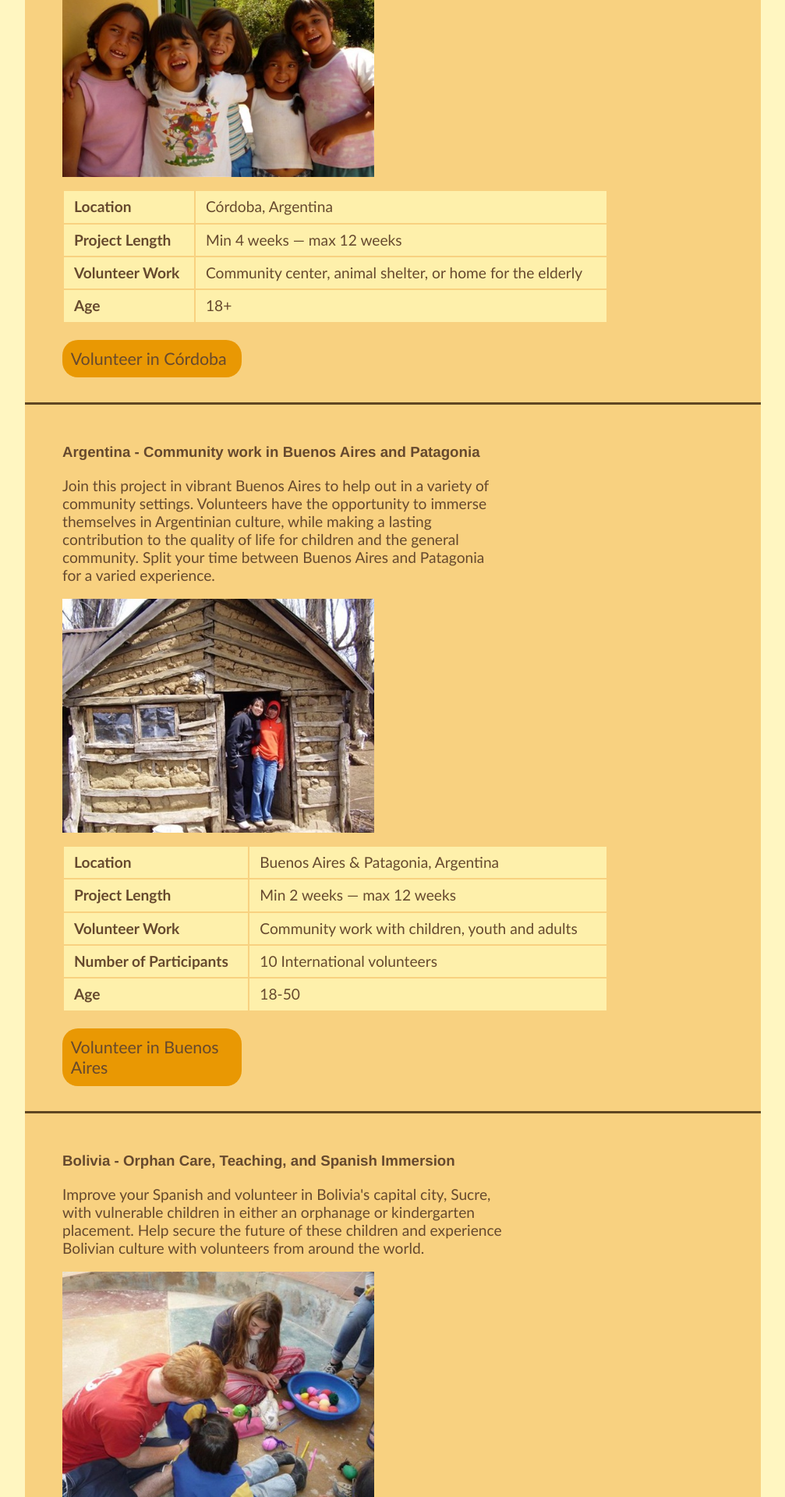
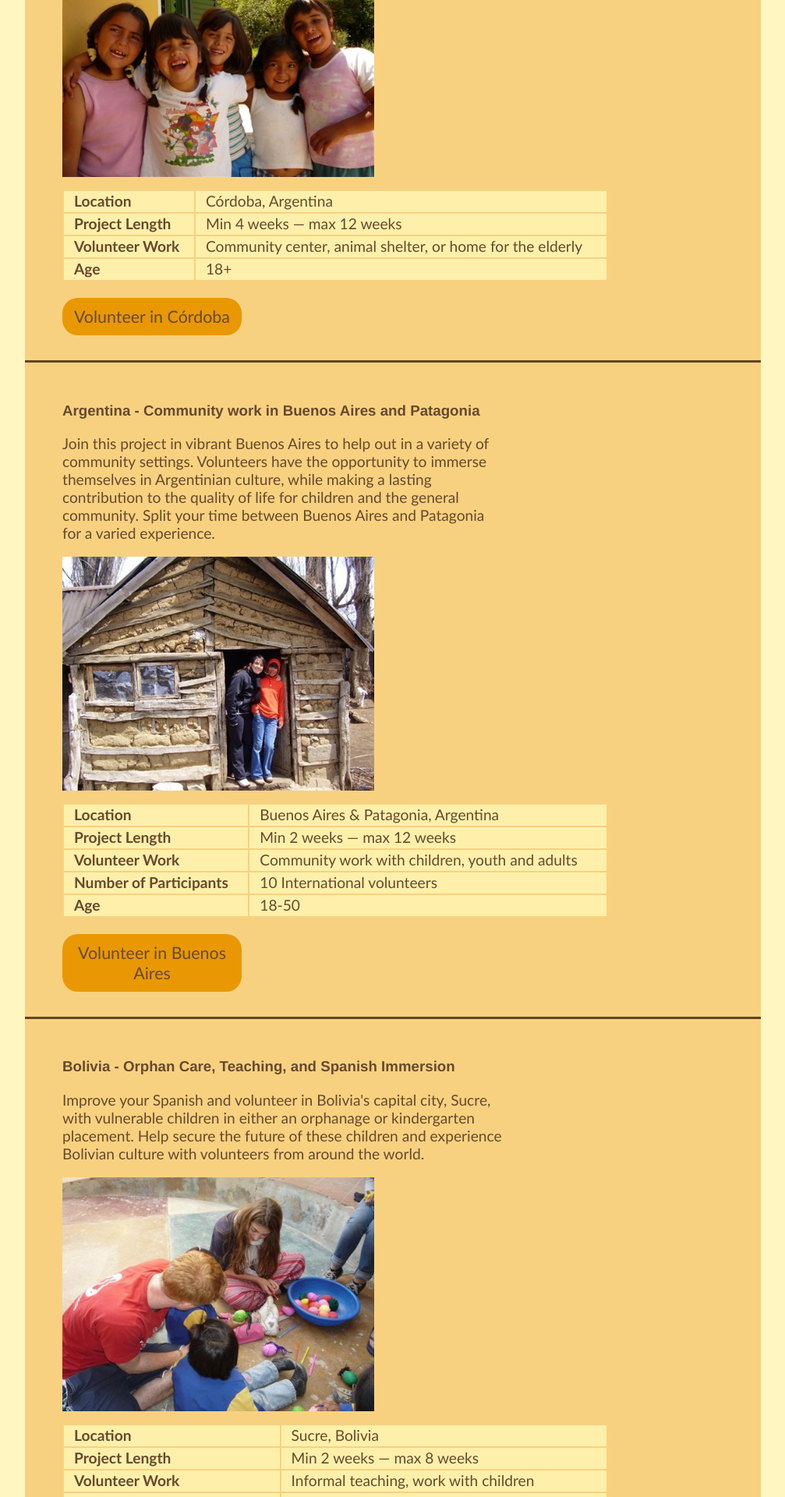
Before and after one commit to liannehebert/large-data-website, a Jekyll site: the page built from eco-volunteering.html, in a window 1280 px wide. Shown: the part 681-2601 px from the top of the page at 78% size, without its empty margins (136-1143 px from the left). Built offline with Jekyll 4.4.1, drawn with Linux system fonts in a browser that asks for light colours.

Commit message:
Styled volunteering information and table

```diff
--- a/css/general.css
+++ b/css/general.css
@@ -231,13 +231,13 @@
 
 .volunteer-photo{
 	max-width:400px;
-	float:right;
+	float:left;
 	padding-bottom:1em;
 }
 
 .opportunity-box{
 	background-color:#F8D180;
-	padding:2em 3em 2em 3em;
+	padding:1em .5em 1em .5em;
 	border-bottom:medium solid #5F4622;
 	overflow:hidden;
 }
@@ -245,13 +245,38 @@
 .details{
 	display:block;
 	font-size:1.2em;
-	line-height: 2em;
+	line-height: 1.3em;
 }
 
 tr{
 	display: table-row;
 	background-color:#FEF0AB;
+	font-size:.8em;
 }
+
+
+.button{
+	cursor:pointer;
+	font-family:"Gill Sans", "Gill Sans MT", "Myriad Pro", "DejaVu Sans Condensed", Helvetica, Arial, sans-serif;
+	text-align:center;
+	color:#66492E;
+	padding:.5em;
+	font-size:1.34em;
+	background-color:#E99803;
+	border-radius:20px;
+	width:inherit;
+	max-width:230px;
+	margin-top:1em;
+}
+
+.button:hover{
+	background-color:#F3B557;
+}
+
+/*End of styling for the Eco-volunteering info and photos*/
+
+
+@media only screen and (min-width: 23em){
 
 tbody{
 	display: table-row-group;
@@ -272,31 +297,10 @@
 table{
 	font-family:"Gill Sans", "Gill Sans MT", "Myriad Pro", "DejaVu Sans Condensed", Helvetica, Arial, sans-serif;
 	color:#66492E;
-	min-width:700px;
+	max-width:500px;
+}
 
 }
-
-
-
-.button{
-	cursor:pointer;
-	font-family:"Gill Sans", "Gill Sans MT", "Myriad Pro", "DejaVu Sans Condensed", Helvetica, Arial, sans-serif;
-	color:#66492E;
-	padding:.5em;
-	font-size:1.34em;
-	background-color:#E99803;
-	border-radius:20px;
-	width:inherit;
-	max-width:230px;
-	margin-top:1em;
-}
-
-.button:hover{
-	background-color:#F3B557;
-}
-
-/*End of styling for the Eco-volunteering info and photos*/
-
 
 @media only screen and (min-width: 37em){
 
@@ -324,8 +328,8 @@
 	width:75%;
 }
 
-.volunteer-photo{
-	float:left;
+tr{
+	font-size:1em;
 }
 
 }
@@ -357,7 +361,10 @@
 	width:85%;
 }
 
+.opportunity-box{
+	padding:2em 3em 2em 3em;
 
+}
 
 .bucket{
 	width:33%;
@@ -375,7 +382,12 @@
 @media only screen and (min-width: 58em){
 
 table{
-	width:100%;
+	min-width:700px;
+	max-width:701px;
+}
+
+tr{
+	font-size:1em;
 }
 
 .details{
```
